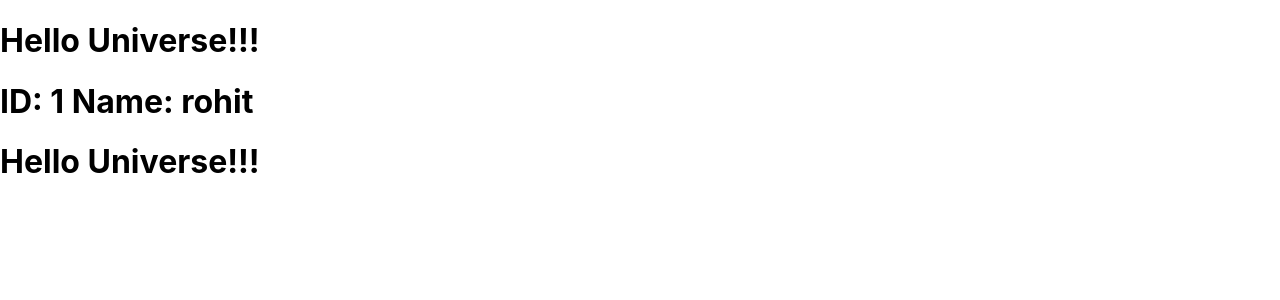
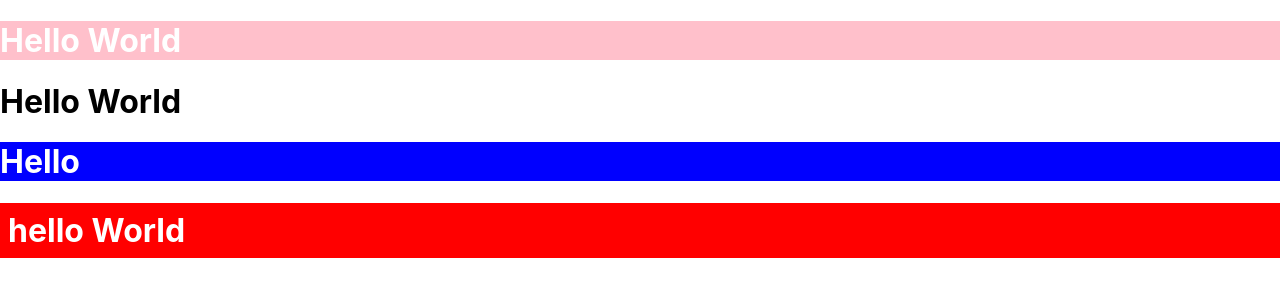
Before and after one commit to jyotivjadhav/secon_react_app, a React (Create React App) app: page / in a window 1280 px wide. Shown: the top 300 px of the page. Built offline with nearby package versions, Linux system fonts and the light colour scheme.

Commit message:
inline styling.

```diff
--- a/src/App.js
+++ b/src/App.js
@@ -1,16 +1,25 @@
-
+// HTML + JS => JSX
+// Putting the Brain in HTML.
+// Styling :: Color
+// CSS is also JavaScript!!!
 function App() {
-  let str = `Hello Universe!!!`;
-  let id = "id1";
-  let user = { id: 1, name: "rohit" };
+    // object literals
+  let style = { background: "pink", color: "white" };
 
   return (
     <>
-      <h1 id="id1">{ str}</h1>
-      <h1>
-        ID: {user.id} Name: {user.name}
+      <h1 id={"id1"} style={style}>Hello World</h1>
+        {/** First Curly Brace represents JS Expression */}
+      {/** Second Culry Brace, its object literal */}
+      <h1 id={{}}>Hello World</h1>
+      <h1 style={{ background: "blue", color: "white" }}>Hello</h1>
+           {/** Observations */}
+      {/** Style Attributes become CamelCase in Nature */}
+      {/** Values we are wriing in double quotes */}
+      {/** Multiple props are seperate by comma */}
+      <h1 style={{ backgroundColor: "red", color: "white", padding: "8px" }}>
+        hello World
       </h1>
-      <h1 id={ id}>{ str}</h1>
     </>);
 }
 
```
